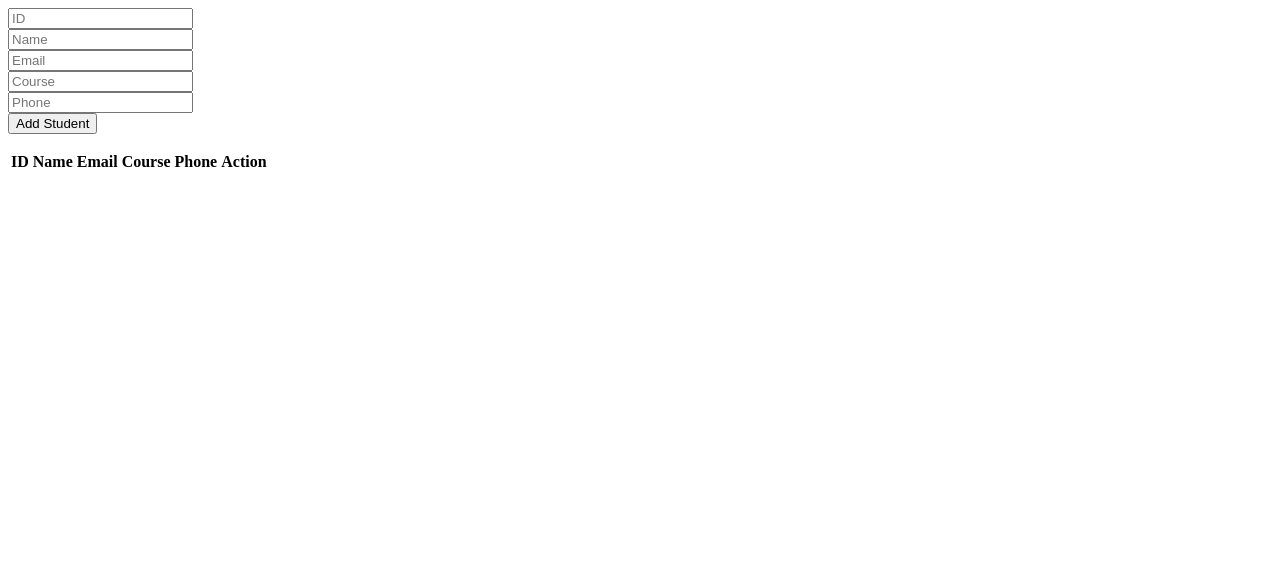
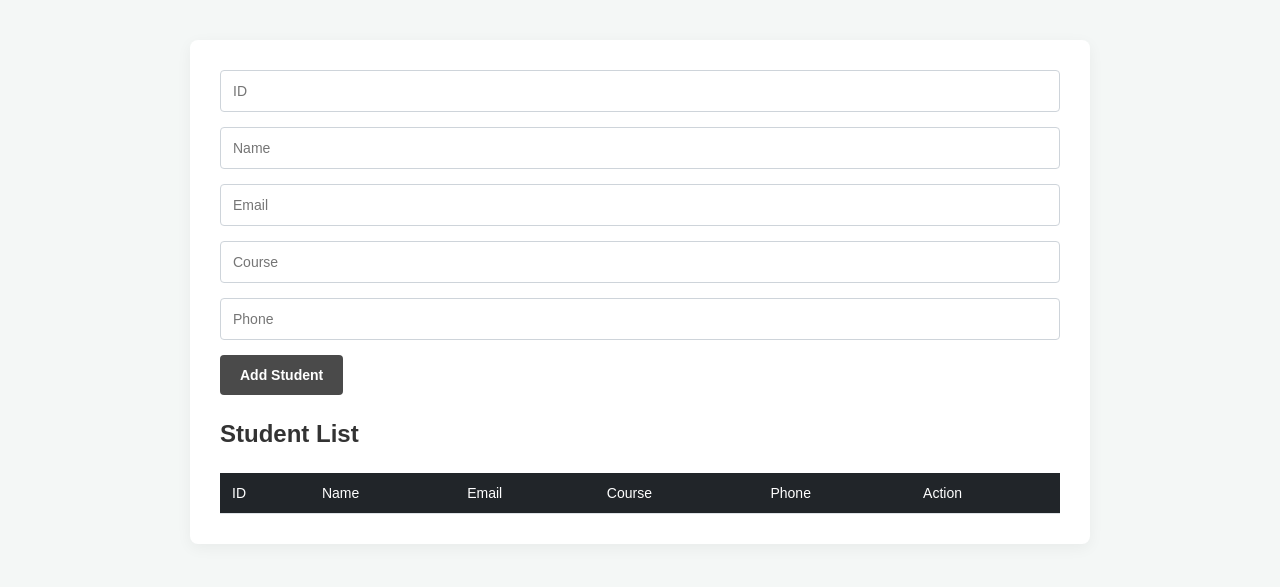
Before and after one commit to vanithasubramani33-dot/student-management-system-, a plain HTML site: page index.html in a window 1280 px wide. Drawn offline with Linux system fonts and the light colour scheme.

Commit message:
Update index.html

```diff
--- a/index.html
+++ b/index.html
@@ -1,4 +1,15 @@
-<!-- Form element-uku kandipa id="studentForm" irukanum -->
+<!DOCTYPE html>
+<html lang="en">
+<head>
+    <meta charset="UTF-8">
+    <meta name="viewport" content="width=device-width, initial-scale=1.0">
+    <title>Student Management System</title>
+    <link rel="stylesheet" href="style.css">
+</head>
+<body>
+
+    <div class="container">
+        <!-- Student Input Form -->
         <form id="studentForm">
             <div class="form-group">
                 <input type="text" id="studentId" placeholder="ID" required>
@@ -18,7 +29,9 @@
             <button type="submit" id="addBtn">Add Student</button>
         </form>
 
-<!-- Table dynamic structure body tag-uku id="studentTableBody" irukanum -->
+        <!-- Student List Header & Table -->
+        <h2>Student List</h2>
+        <div class="table-responsive">
             <table id="studentTable">
                 <thead>
                     <tr>
@@ -31,6 +44,12 @@
                     </tr>
                 </thead>
                 <tbody id="studentTableBody">
-        <!-- JS records inge thaan entry aagum -->
+                    <!-- Dynamic student rows appear here -->
                 </tbody>
             </table>
+        </div>
+    </div>
+
+    <script src="script.js"></script>
+</body>
+</html>
```
Lines whose indentation alone changed are shown as unchanged.
